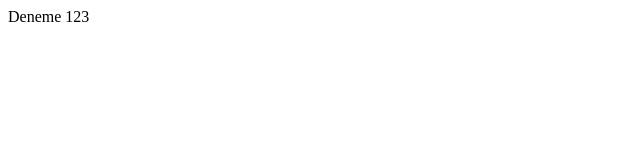
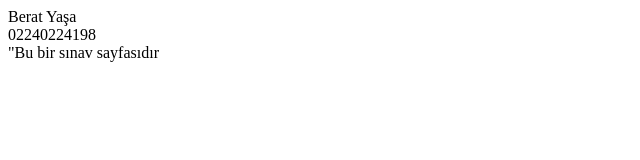
Before and after one commit to 1beratyasa/YMGDersOrnek, a plain HTML site: page index.html in a window 1280 px wide. Shown: the whole page, without its empty margins (0-640 px from the left). Drawn offline with Linux system fonts and the light colour scheme.

Commit message:
Update index.html

```diff
--- a/index.html
+++ b/index.html
@@ -5,7 +5,9 @@
 </head>
 
 <body>
-    Deneme 123
+    Berat Yaşa<br>
+    02240224198<br>
+    "Bu bir sınav sayfasıdır<br>
 </body>
 
 </html>
```
